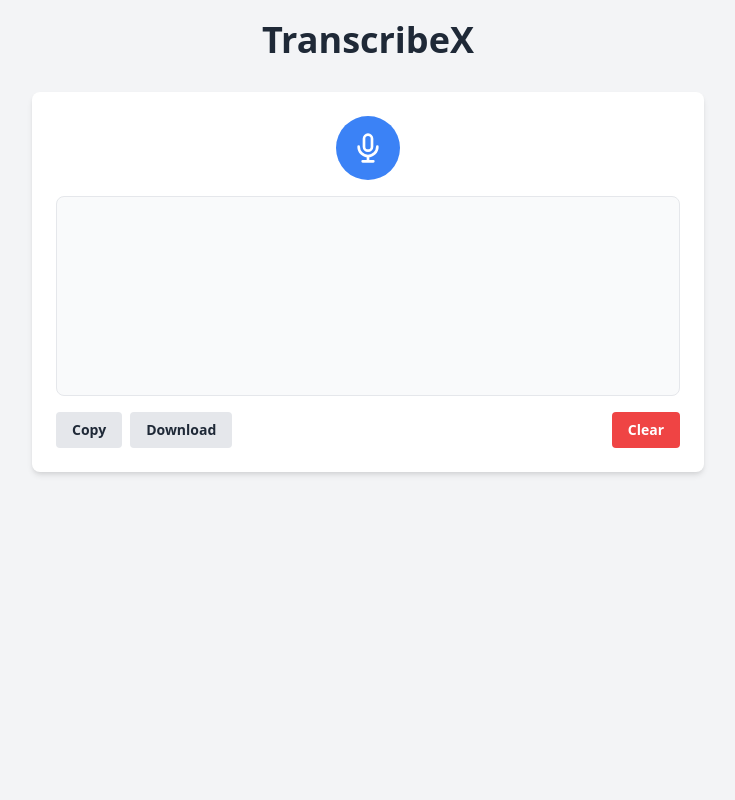
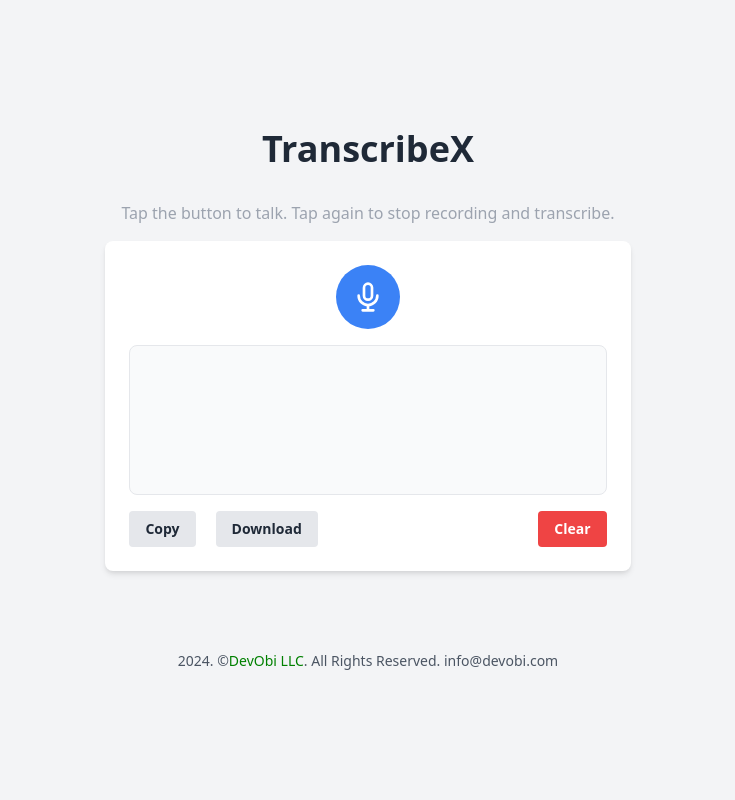
Before and after one commit to ganiru/transcriber, a Flask app: page / in a window 1280 px wide. Shown: the whole page, without its empty margins (272-1007 px from the left). Run offline with Flask 3, Linux system fonts and the light colour scheme.

Commit message:
UI updates

```diff
--- a/app.py
+++ b/app.py
@@ -37,7 +37,7 @@ def transcribe():
     print(transcription)
     # print("ChatGroq processing successful")
 
-    return jsonify({"transcription": transcription.text})
+    return jsonify({"transcription": transcription.text.strip()})
 
 
 if __name__ == '__main__':
--- a/static/script.js
+++ b/static/script.js
@@ -3,6 +3,7 @@ document.addEventListener('DOMContentLoaded', () => {
     const micIcon = document.getElementById('micIcon');
     const transcriptionOutput = document.getElementById('transcriptionOutput');
     const recordingStatus = document.getElementById('recordingStatus');
+    const transcribingStatus = document.getElementById('transcribingStatus');
     let mediaRecorder;
     let audioChunks = [];
     let allStreams;
@@ -38,6 +39,7 @@ document.addEventListener('DOMContentLoaded', () => {
         recordButton.classList.add('bg-red-500', 'hover:bg-red-600');
         micIcon.classList.add('animate-pulse');
         recordingStatus.classList.remove('hidden');
+        transcribingStatus.classList.add('hidden');
     }
 
     function stopRecording() {
@@ -48,6 +50,7 @@ document.addEventListener('DOMContentLoaded', () => {
         recordButton.classList.add('bg-blue-500', 'hover:bg-blue-600');
         micIcon.classList.remove('animate-pulse');
         recordingStatus.classList.add('hidden');
+        transcribingStatus.classList.remove('hidden');
     }
 
     function sendAudioToServer() {
@@ -66,15 +69,29 @@ document.addEventListener('DOMContentLoaded', () => {
         .then(data => {
             console.log('Received response:', data);
             transcriptionOutput.textContent += data.transcription + '\r\n';
+            transcribingStatus.classList.add('hidden');
+            if (data.transcription != '') {
+                copyButton.disabled = false;
+                downloadButton.disabled = false;
+            }
+            else {
+                copyButton.disabled = true;
+                downloadButton.disabled = true;
+            }
         })
         .catch(error => {
             console.error('Error:', error);
             transcriptionOutput.textContent = 'An error occurred during transcription.';
+            copyButton.disabled = true;
+            downloadButton.disabled = true;
+            transcribingStatus.classList.add('hidden');
         });
     }
 
     const copyButton = document.getElementById('copyButton');
     const downloadButton = document.getElementById('downloadButton');
+    copyButton.disabled = true;
+    downloadButton.disabled = true;
     const clearButton = document.getElementById('clearButton');
 
     copyButton.addEventListener('click', copyToClipboard);
--- a/static/styles.css
+++ b/static/styles.css
@@ -5,13 +5,11 @@ body {
 .container {
     max-width: 800px;
     margin: 0 auto;
-    padding: 20px;
 }
 
 .transcription-output {
-    min-height: 200px;
+    min-height: 150px;
     max-height: none;
-    height:100%;
     overflow-y: auto;
     white-space: pre-wrap;
 }
@@ -22,6 +20,11 @@ body {
 
 #recordButton:hover {
     transform: scale(1.05);
+}
+
+#recordingStatus,
+#transcribingStatus {
+    transition: opacity 0.3s ease;
 }
 
 @media (max-width: 640px) {
--- a/templates/index.html
+++ b/templates/index.html
@@ -4,15 +4,16 @@
     <head>
         <meta charset="UTF-8">
         <meta name="viewport" content="width=device-width, initial-scale=1.0">
-        <title>Transcriber</title>
+        <title>TranscribeX - speech to text - DevObi LLC</title>
         <link href="https://cdn.jsdelivr.net/npm/tailwindcss@2.2.19/dist/tailwind.min.css" rel="stylesheet">
         <link rel="stylesheet" href="{{ url_for('static', filename='styles.css') }}">
     </head>
-    <body class="bg-gray-100">
-        <div class="container mx-auto px-4 py-8">
-            <h1 id="transcriber" class="text-3xl md:text-4xl font-bold text-gray-800 mb-8 text-center">TranscribeX</h1>
+    <body class="bg-gray-100 overflow-hidden">
+        <div class="mx-auto h-screen flex flex-grow flex-col justify-center">
+            <h1 id="transcriber" class="text-3xl md:text-4xl font-bold text-gray-800 mb-4 text-center">TranscribeX</h1>
 
             <div class="max-w-2xl mx-auto">
+                <div class="text-gray-400 p-4 text-center">Tap the button to talk. Tap again to stop recording and transcribe.</div>
                 <div class="bg-white rounded-lg shadow-md p-6">
                     <div class="flex justify-center mb-4">
                         <button id="recordButton" class="w-16 h-16 bg-blue-500 hover:bg-blue-600 text-white rounded-full flex items-center justify-center focus:outline-none focus:ring-2 focus:ring-blue-500 focus:ring-opacity-50">
@@ -25,12 +26,14 @@
                     <div id="recordingStatus" class="text-center text-red-500 font-bold mb-4 hidden animate-pulse">
                         Recording. Press to stop.
                     </div>
-
+                    <div id="transcribingStatus" class="text-center text-blue-500 font-bold mb-4 hidden animate-pulse">
+                        Transcribing. Please wait...
+                    </div>
                     <div id="transcriptionOutput" class="transcription-output bg-gray-50 border border-gray-200 rounded-lg p-4 text-gray-700 mb-4"></div>
 
                     <div class="button-container flex justify-between lg:space-x-2 text-sm">
                         <div class="flex lg:space-x-2">
-                            <button id="copyButton" class="bg-gray-200 hover:bg-gray-300 text-gray-800 font-bold py-2 px-4 rounded">
+                            <button id="copyButton" class="bg-gray-200 hover:bg-gray-300 text-gray-800 font-bold py-2 px-4 rounded lg:mr-3">
                                 Copy
                             </button>
                             <button id="downloadButton" class="bg-gray-200 hover:bg-gray-300 text-gray-800 font-bold py-2 px-4 rounded">
@@ -43,7 +46,11 @@
                     </div>
                 </div>
             </div>
-        </div>
+
+        <footer class="mt-20 text-center text-gray-600 text-sm">
+            <p>2024. &copy;<a href="https://devobi.com" style="color: green;">DevObi LLC</a>. All Rights Reserved. info@devobi.com
+        </footer>        </div>
+
         <script src="{{ url_for('static', filename='script.js') }}"></script>
     </body>
     </html>
```
